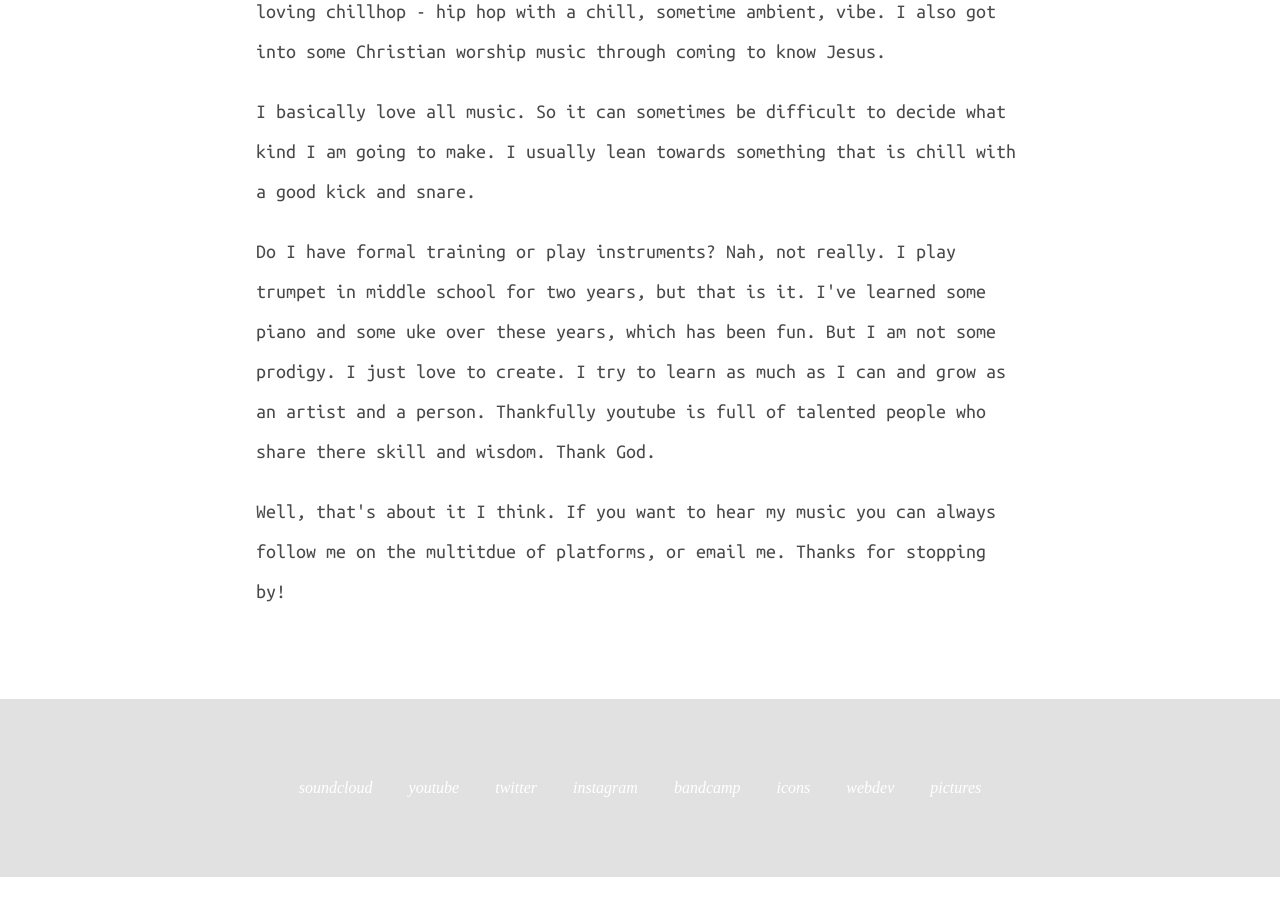
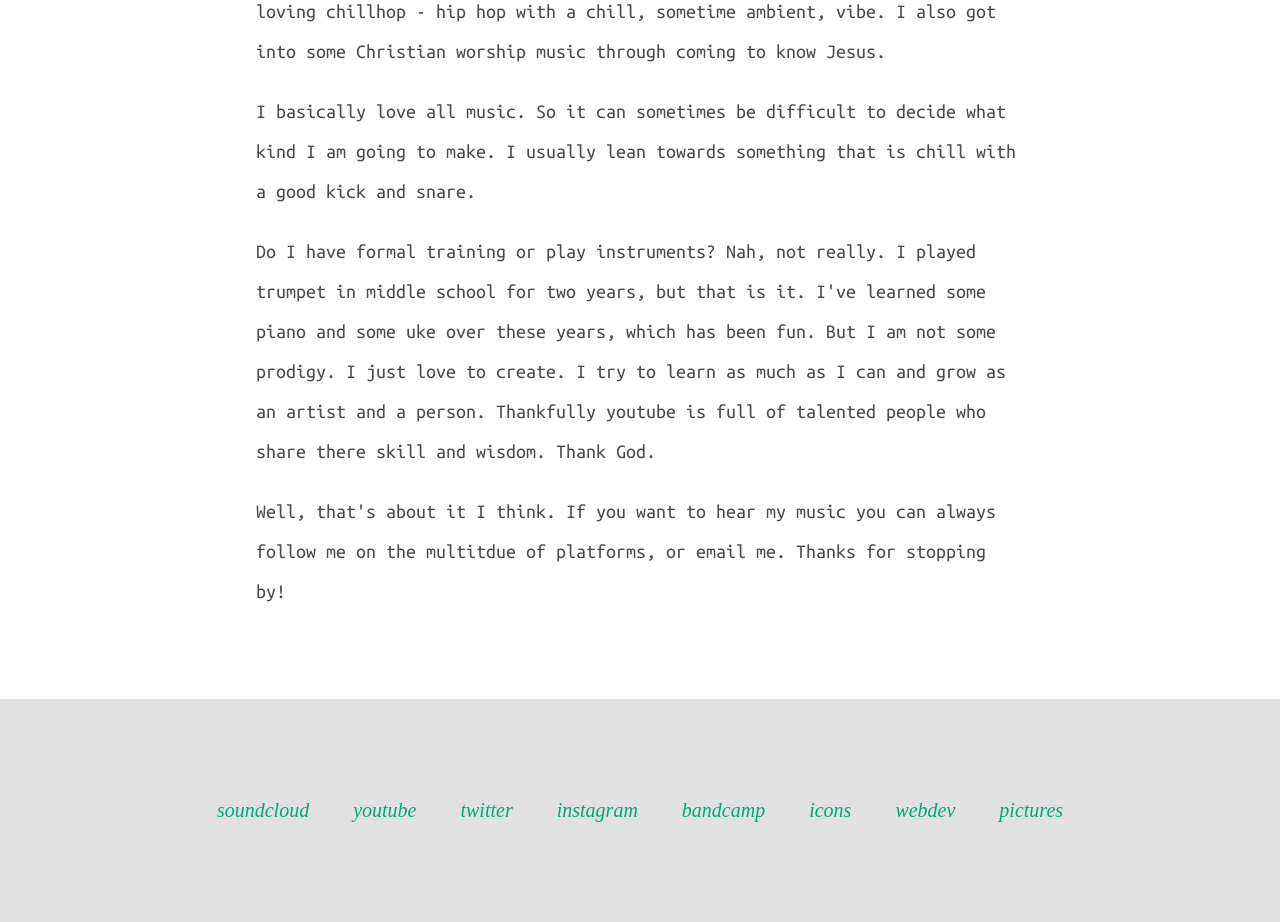
Before and after one commit to cmh3258/yeddiejones, a PHP site: page /about.html in a window 1280 px wide. Shown: the part 1395-2317 px from the top of the page. Before the commit the page ends 2272 px from the top, so only its background shows below. Run offline with PHP 8.4, Linux system fonts and the light colour scheme; some web fonts are replaced.

Commit message:
some design updates

```diff
--- a/about.html
+++ b/about.html
@@ -104,19 +104,12 @@
                 I basically love all music. So it can sometimes be difficult to decide what kind I am going to make. I usually lean towards something that is chill with a good kick and snare.
             </p>
             <p>
-                Do I have formal training or play instruments? Nah, not really. I play trumpet in middle school for two years, but that is it. I've learned some piano and some uke over these years, which has been fun. But I am not some prodigy. I just love to create. I try to learn as much as I can and grow as an artist and a person. Thankfully youtube is full of talented people who share there skill and wisdom. Thank God.
+                Do I have formal training or play instruments? Nah, not really. I played trumpet in middle school for two years, but that is it. I've learned some piano and some uke over these years, which has been fun. But I am not some prodigy. I just love to create. I try to learn as much as I can and grow as an artist and a person. Thankfully youtube is full of talented people who share there skill and wisdom. Thank God.
             </p>
             <p>
                 Well, that's about it I think. If you want to hear my music you can always follow me on the multitdue of platforms, or email me. Thanks for stopping by!
             </p>
         </section>
-
-        <!-- <div class="full-width-quote quote-more-pad">
-            <h3>
-                I put my music everywhere.. soundcloud, youtube, bandcamp and even instagram.
-                Checkout the social medias on the left to follow along. Much love.
-            </h3>
-        </div> -->
 
 
         <footer>
--- a/style.css
+++ b/style.css
@@ -32,7 +32,7 @@ a:hover{
 nav {
     position: absolute;
     top: 0;
-    width: 98%
+    width: 98%;
 }
 nav ul {
     list-style-type: none;
@@ -85,6 +85,7 @@ ul.social-media{
     position: absolute;
     margin-top: 47px;
     padding: 1em;
+    display:none;
 }
 ul.social-media li{
     list-style-type: none;
@@ -475,15 +476,19 @@ footer{
     margin-top: 2em;
 }
 footer > div{
-    width: 80%;
+    /*width: 80%;*/
     margin: 0 auto;
     text-align: center;
 }
 footer a{
     padding: 1em;
     color: white;
+    color: #00a77b;
     text-decoration: none;
     font-style: italic;
+    /*width: 100%;*/
+    display: block;
+    font-size: 24px;
 }
 footer a:hover{
     color: #940794;
@@ -536,6 +541,7 @@ footer a:hover{
         position: fixed;
         margin-top: 13.5em;
         z-index: 1;
+        display:inline-block;
     }
     ul.social-media li{
         display: block;
@@ -561,6 +567,10 @@ footer a:hover{
         margin-top: -4px;
     }
 
+    footer a{
+        display: inline-block;
+        font-size: 20px;
+    }
 }
 
 @media (min-width: 900px){
--- a/youare.html
+++ b/youare.html
@@ -287,9 +287,9 @@
                 </form>
             </section>
 
-            <section class="story-section single-youtube-vid">
+            <section class="story-section single-youtube-vid music-section">
                 <h3>The Story: The Album Cover</h3>
-                <iframe width="560" height="315" src="https://www.youtube.com/embed/videoseries?list=PLNlp2PX6enLvhSyf0DF7a1-j3_Qzfit06" frameborder="0" allowfullscreen></iframe>
+                <iframe src="https://www.youtube.com/embed/videoseries?list=PLNlp2PX6enLvhSyf0DF7a1-j3_Qzfit06" frameborder="0" allowfullscreen></iframe>
                 <p>
                     In 2015, My wife made me a painting of a heart with a tree growing out of it. The next couple of months I was told multiple times from different people, that they saw me by a tree and I was spending time with God or that there was growth happening inside my heart, and so on. It was pretty crazy. My first thought for an album cover was the heart, with a little seed about to grow. And so it became.
                 </p>
```
